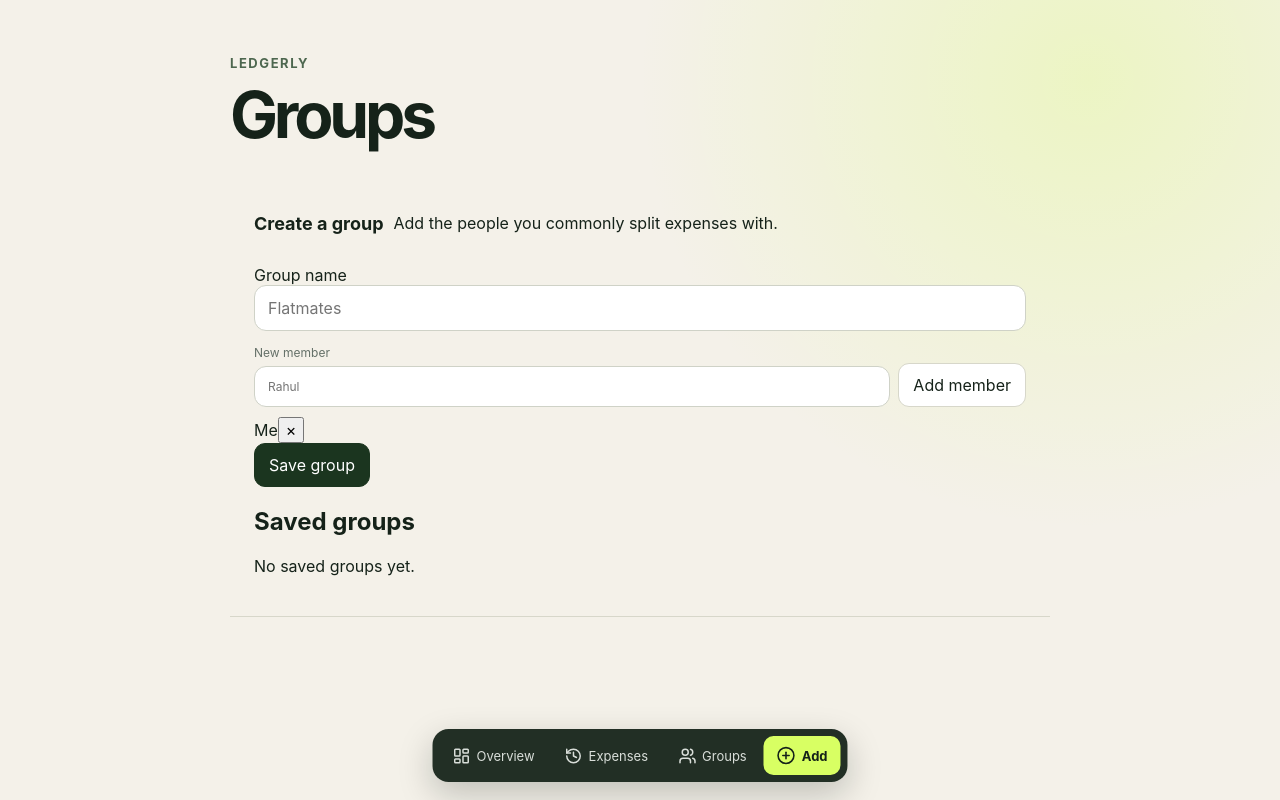
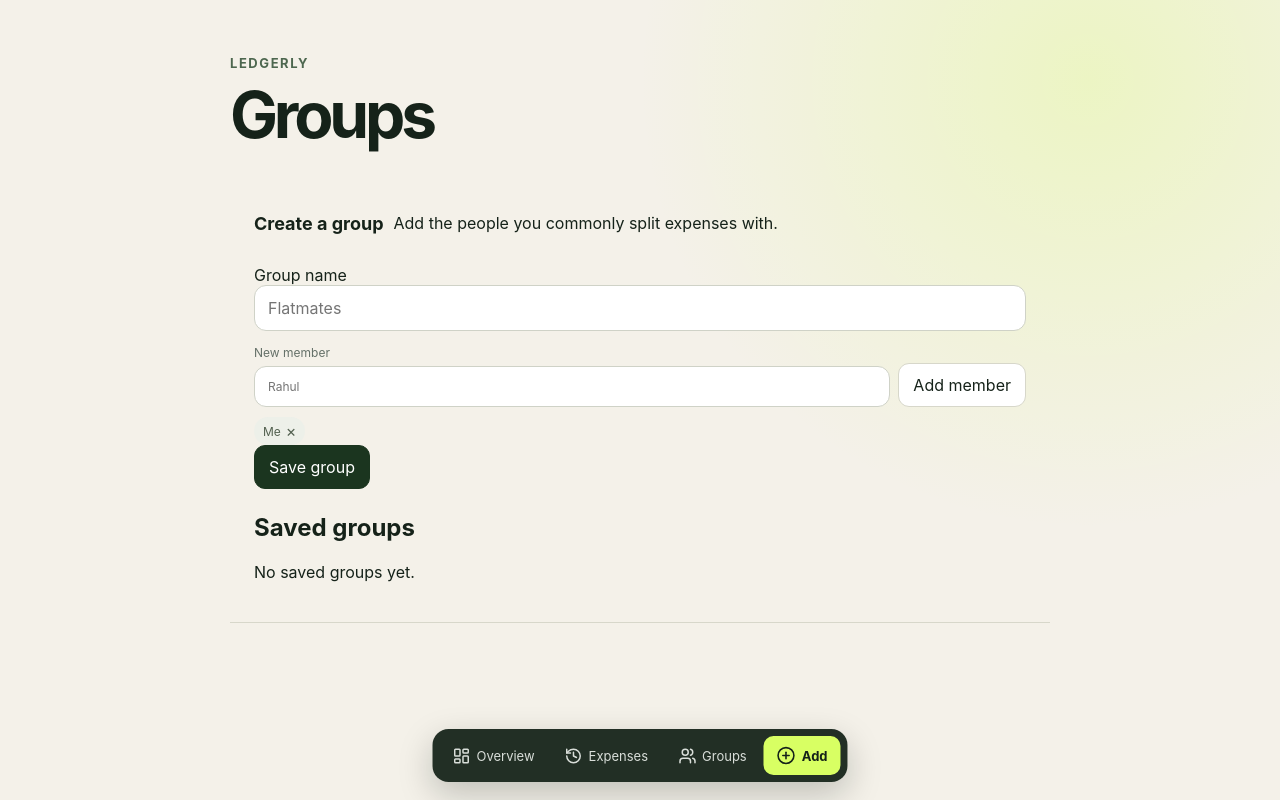
Before and after one commit to Saumil-Agarwal/private-expense-tracker, a Next.js app: page /groups in a window 1280 px wide. Built offline with nearby package versions, Linux system fonts and the light colour scheme; no server answers; the database is empty.

Commit message:
docs: describe local-only verified workflow

```diff
--- a/package.json
+++ b/package.json
@@ -11,7 +11,8 @@
     "start": "next start",
     "lint": "eslint .",
     "test": "vitest run",
-    "test:watch": "vitest"
+    "test:watch": "vitest",
+    "verify": "pnpm test && pnpm lint && pnpm build"
   },
   "dependencies": {
     "@mlc-ai/web-llm": "0.2.84",
--- a/src/app/globals.css
+++ b/src/app/globals.css
@@ -67,8 +67,11 @@ textarea:focus, input:focus, select:focus { border-color: #55764d; box-shadow: 0
 .participant-row label { flex: 1; color: var(--muted); font-size: 12px; }
 .participant-row input { margin-top: 6px; }
 .people-chips { display: flex; flex-wrap: wrap; gap: 6px; margin-top: 10px; }
-.people-chips label { display: inline-flex; align-items: center; gap: 5px; font-size: 12px; padding: 6px 9px; border-radius: 999px; background: #edf0e9; color: #52604f; }
+.people-chips label, .people-chips span { display: inline-flex; align-items: center; gap: 5px; font-size: 12px; padding: 6px 9px; border-radius: 999px; background: #edf0e9; color: #52604f; }
 .people-chips input { width: auto; margin: 0; }
+.people-chips span button { border: 0; background: transparent; color: inherit; cursor: pointer; font-size: 16px; line-height: 1; padding: 0; }
+.group-list { margin-top: 24px; }
+.group-list article { border-top: 1px solid var(--line); padding: 12px 0; }
 .image-queue { display: flex; flex-wrap: wrap; gap: 7px; list-style: none; padding: 0; margin: 12px 0 0; }
 .image-queue li { display: flex; align-items: center; gap: 6px; padding: 7px 9px; border-radius: 10px; background: #edf0e9; font-size: 12px; }
 .image-queue button { display: grid; place-items: center; padding: 0; border: 0; background: transparent; }
--- a/src/domain/expense.ts
+++ b/src/domain/expense.ts
@@ -17,7 +17,7 @@ export const ExpenseDraftSchema = z.object({
   category: z.string().trim().min(1).optional(),
   status: ExpenseStatusSchema.default("draft"),
   notes: z.string().trim().max(1000).optional(),
-  source: z.enum(["manual", "telegram", "receipt", "ollama", "on_device_model"]).default("manual"),
+  source: z.enum(["manual", "receipt", "ollama", "on_device_model"]).default("manual"),
 });
 
 export const ConfirmedExpenseSchema = ExpenseDraftSchema.extend({
```
Also changed, not shown: 1 other file (tests, documents, lock files or other folders).
